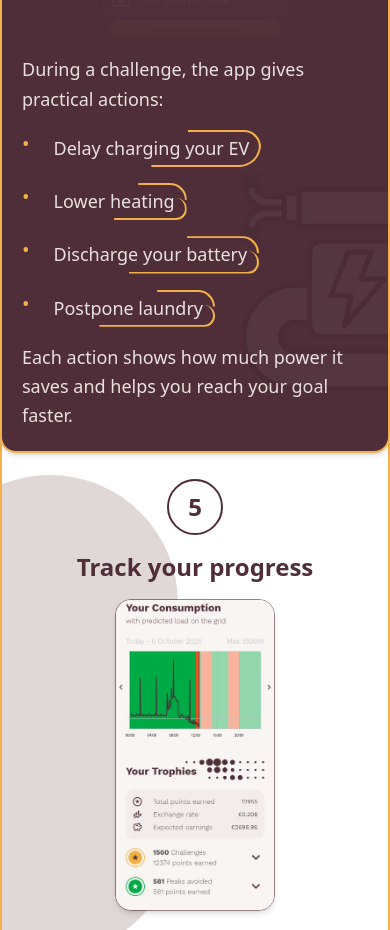
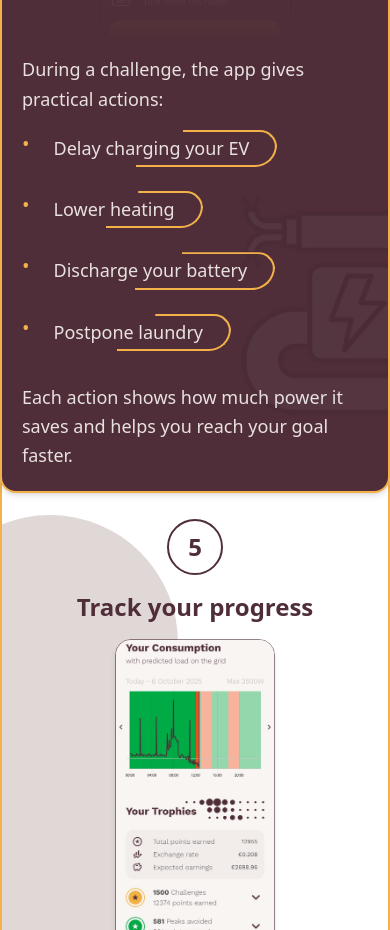
Before and after one commit to Marto8090/OurGrid_Website, a React (Vite) app in the folder client/: page /u/how-ourgrid-works in a window 390 px wide. Shown: the part 2820-3750 px from the top of the page. Built offline with nearby package versions, Linux system fonts and the light colour scheme.

Commit message:
Fixed the animation in step 4 for mobile responsivenes

```diff
--- a/client/src/pages/How_OurGrid_works.jsx
+++ b/client/src/pages/How_OurGrid_works.jsx
@@ -397,7 +397,8 @@ export default function HowOurGridWorks() {
         <div className="space-y-6 md:space-y-0 md:grid md:grid-cols-2 ">
           {/* STEP 4 */}
           <div className="bg-[#4F2E39] text-[#F9F5F2] rounded-4xl shadow-md border-2 border-[#F4B14A] rounded-b-2xl md:rounded-4xl overflow-hidden pt-7 -mt-13 md:-mt-55 relative z-30">
-            {/* MOBILE LAYOUT – unchanged */}
+
+            {/* MOBILE LAYOUT - FIXED ANIMATION */}
             <motion.div
               initial="hidden"
               whileInView="visible"
@@ -416,7 +417,7 @@ export default function HowOurGridWorks() {
               <div className="relative w-fit mx-auto pt-4">
                 <img
                   src={TipsActions}
-                  alt="OurGrid login screen"
+                  alt="OurGrid tips screen"
                   className="w-48 h-70 object-cover rounded-2xl border-[1px] border-[#000000]"
                 />
                 <div className="absolute -bottom-1 left-0 w-full h-30 bg-gradient-to-b from-transparent via-[#4F2E39]/90 to-[#4F2E39]" />
@@ -430,133 +431,59 @@ export default function HowOurGridWorks() {
                 <div className="relative">
                   <img
                     src={energyCables}
-                    className="absolute -bottom-20 -right-8 w-40 opacity-80 object-contain pointer-events-none select-none"
+                    className="absolute -bottom-20 -right-8 w-40 opacity-80 object-contain pointer-events-none select-none z-0"
                   />
-                  <ul className="space-y-4">
-  {/* ITEM 1 */}
-  <li className="flex items-start gap-3 relative">
+
+                  {/* MOBILE LIST: Exact Desktop Logic, adjusted for spacing */}
+                  {/* MOBILE LIST: w-fit ensures the bracket hugs the text, creating 'different sizes' for each item */}
+                  <ul className="space-y-6 relative z-10">
+                    {[
+                      "Delay charging your EV",
+                      "Lower heating",
+                      "Discharge your battery",
+                      "Postpone laundry"
+                    ].map((text, index) => (
+                      <li key={index} className="flex items-start gap-3 relative group">
                         <span className="text-[#F4B14A] text-xl leading-none mt-1">•</span>
-    <span className="relative inline-block px-3 py-1">
+
+                        {/* FIX: 'w-fit' makes the container shrink to the text length. 'pr-7' adds space for the bracket. */}
+                        <span className="relative inline-block px-3 py-1 w-fit pr-7">
                           <span className="relative z-10 text-lg leading-relaxed">
-        Delay charging your EV
+                            {text}
                           </span>
 
-      {/* 1. TOP PART: Wipes Left -> Right */}
+                          {/* 1. TOP-RIGHT BRACKET */}
                           <motion.span
                             initial={{ clipPath: "inset(0 100% 0 0)" }}
                             whileInView={{ clipPath: "inset(0 0 0 0)" }}
-        viewport={{ once: true, margin: "-10%" }}
-        transition={{ delay: 0.2, duration: 0.7, ease: "linear" }}
-        className="absolute top-0 right-0 h-[17px] w-1/3 border-t-2 border-r-2 border-[#F4B14A] rounded-tr-full -z-0"
-        style={{ willChange: "clip-path" }}
+                            viewport={{ once: true }}
+                            transition={{ delay: 0.2 + (index * 0.2), duration: 0.6, ease: "linear" }}
+                            // Increased width to w-2/5 for better visibility on short text
+                            className="absolute top-0 right-0 h-[17px] w-2/5 border-t-2 border-r-2 border-[#F4B14A] rounded-tr-full -z-0"
                           />
 
-      {/* 2. BOTTOM PART: Wipes Top -> Bottom (Starts slightly before Top finishes) */}
+                          {/* 2. BOTTOM-RIGHT BRACKET */}
                           <motion.span
-        initial={{ clipPath: "inset(0 0 100% 0)" }}
-        whileInView={{ clipPath: "inset(0 0 0 0)" }}
-        viewport={{ once: true, margin: "-10%" }}
-        transition={{ delay: 0.8, duration: 0.7, ease: "linear" }} // 0.2 + 0.7 = 0.9 (start at 0.8 for smooth overlap)
-        className="absolute inset-y-0 top-[15px] right-0 w-1/2 border-b-2 border-r-2 border-[#F4B14A] rounded-br-full -z-0"
-        style={{ willChange: "clip-path" }}
+                            initial={{ clipPath: "circle(0% at 100% 0)" }}
+                            whileInView={{ clipPath: "circle(200% at 100% 0)" }}
+                            viewport={{ once: true }}
+                            transition={{ delay: 0.7 + (index * 0.2), duration: 0.8, ease: "linear" }}
+                            // Increased width to w-3/5 for better visibility on short text
+                            className="absolute inset-y-0 top-[15px] right-0 w-3/5 border-b-2 border-r-2 border-[#F4B14A] rounded-br-full -z-0"
                           />
                         </span>
                       </li>
-
-  {/* ITEM 2 */}
-  <li className="flex items-start gap-3 relative">
-    <span className="text-[#F4B14A] text-xl leading-none mt-1">•</span>
-    <span className="relative inline-block px-3 py-1">
-      <span className="relative z-10 text-lg leading-relaxed">
-        Lower heating
-      </span>
-      {/* Top Part */}
-      <motion.span
-        initial={{ clipPath: "inset(0 100% 0 0)" }}
-        whileInView={{ clipPath: "inset(0 0 0 0)" }}
-        viewport={{ once: true, margin: "-10%" }}
-        transition={{ delay: 0.4, duration: 0.7, ease: "linear" }}
-        className="absolute top-0 right-0 h-[17px] w-1/3 border-t-2 border-r-2 border-[#F4B14A] rounded-tr-full -z-0"
-        style={{ willChange: "clip-path" }}
-      />
-      {/* Bottom Part */}
-      <motion.span
-        initial={{ clipPath: "inset(0 0 100% 0)" }}
-        whileInView={{ clipPath: "inset(0 0 0 0)" }}
-        viewport={{ once: true, margin: "-10%" }}
-        transition={{ delay: 1.0, duration: 0.7, ease: "linear" }}
-        className="absolute inset-y-0 top-[15px] right-0 w-1/2 border-b-2 border-r-2 border-[#F4B14A] rounded-r-full -z-0"
-        style={{ willChange: "clip-path" }}
-      />
-    </span>
-  </li>
-
-  {/* ITEM 3 */}
-  <li className="flex items-start gap-3 relative">
-    <span className="text-[#F4B14A] text-xl leading-none mt-1">•</span>
-    <span className="relative inline-block px-3 py-1">
-      <span className="relative z-10 text-lg leading-relaxed">
-        Discharge your battery
-      </span>
-      {/* Top Part */}
-      <motion.span
-        initial={{ clipPath: "inset(0 100% 0 0)" }}
-        whileInView={{ clipPath: "inset(0 0 0 0)" }}
-        viewport={{ once: true, margin: "-10%" }}
-        transition={{ delay: 0.6, duration: 0.7, ease: "linear" }}
-        className="absolute top-0 right-0 h-[17px] w-1/3 border-t-2 border-r-2 border-[#F4B14A] rounded-tr-full -z-0"
-        style={{ willChange: "clip-path" }}
-      />
-      {/* Bottom Part */}
-      <motion.span
-        initial={{ clipPath: "inset(0 0 100% 0)" }}
-        whileInView={{ clipPath: "inset(0 0 0 0)" }}
-        viewport={{ once: true, margin: "-10%" }}
-        transition={{ delay: 1.2, duration: 0.7, ease: "linear" }}
-        className="absolute inset-y-0 top-[15px] right-0 w-3/5 border-b-2 border-r-2 border-[#F4B14A] rounded-r-full -z-0"
-        style={{ willChange: "clip-path" }}
-      />
-    </span>
-  </li>
-
-  {/* ITEM 4 */}
-  <li className="flex items-start gap-3 relative">
-    <span className="text-[#F4B14A] text-xl leading-none mt-1">•</span>
-    <span className="relative inline-block px-3 py-1">
-      <span className="relative z-10 text-lg leading-relaxed">
-        Postpone laundry
-      </span>
-      {/* Top Part */}
-      <motion.span
-        initial={{ clipPath: "inset(0 100% 0 0)" }}
-        whileInView={{ clipPath: "inset(0 0 0 0)" }}
-        viewport={{ once: true, margin: "-10%" }}
-        transition={{ delay: 0.8, duration: 0.7, ease: "linear" }}
-        className="absolute top-0 right-0 h-[17px] w-1/3 border-t-2 border-r-2 border-[#F4B14A] rounded-tr-full -z-0"
-        style={{ willChange: "clip-path" }}
-      />
-      {/* Bottom Part */}
-      <motion.span
-        initial={{ clipPath: "inset(0 0 100% 0)" }}
-        whileInView={{ clipPath: "inset(0 0 0 0)" }}
-        viewport={{ once: true, margin: "-10%" }}
-        transition={{ delay: 1.4, duration: 0.7, ease: "linear" }}
-        className="absolute inset-y-0 top-[15px] right-0 w-2/3 border-b-2 border-r-2 border-[#F4B14A] rounded-r-full -z-0"
-        style={{ willChange: "clip-path" }}
-      />
-    </span>
-  </li>
+                    ))}
                   </ul>
                 </div>
 
-                <p className="text-lg leading-relaxed">
-                  Each action shows how much power it saves and helps you reach your goal
-                  faster.
+                <p className="text-lg leading-relaxed pt-4">
+                  Each action shows how much power it saves and helps you reach your goal faster.
                 </p>
               </div>
             </motion.div>
 
-            {/* DESKTOP LAYOUT */}
+            {/* DESKTOP LAYOUT - UNCHANGED */}
             <motion.div
               initial="hidden"
               whileInView="visible"
```
Lines whose indentation alone changed are shown as unchanged.
